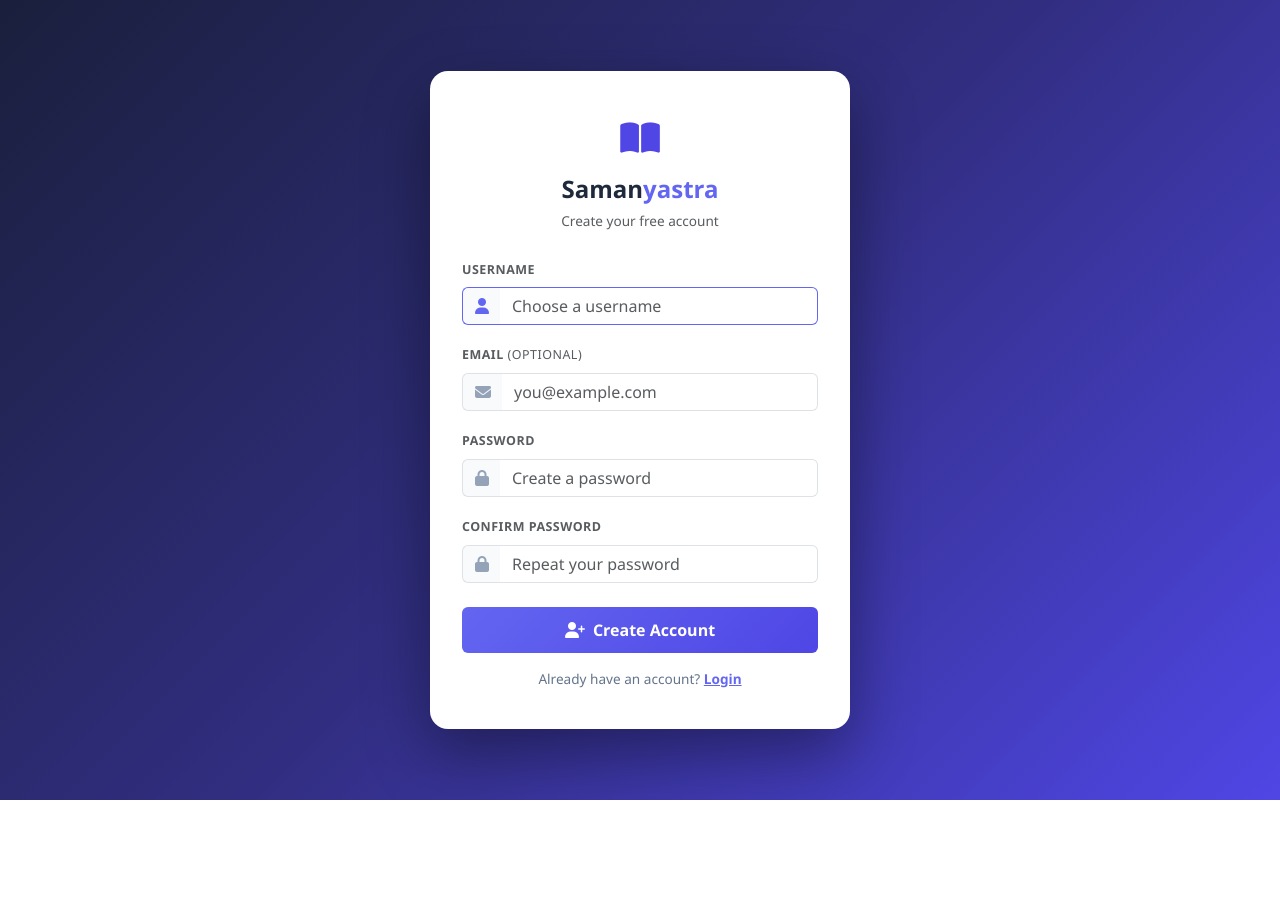
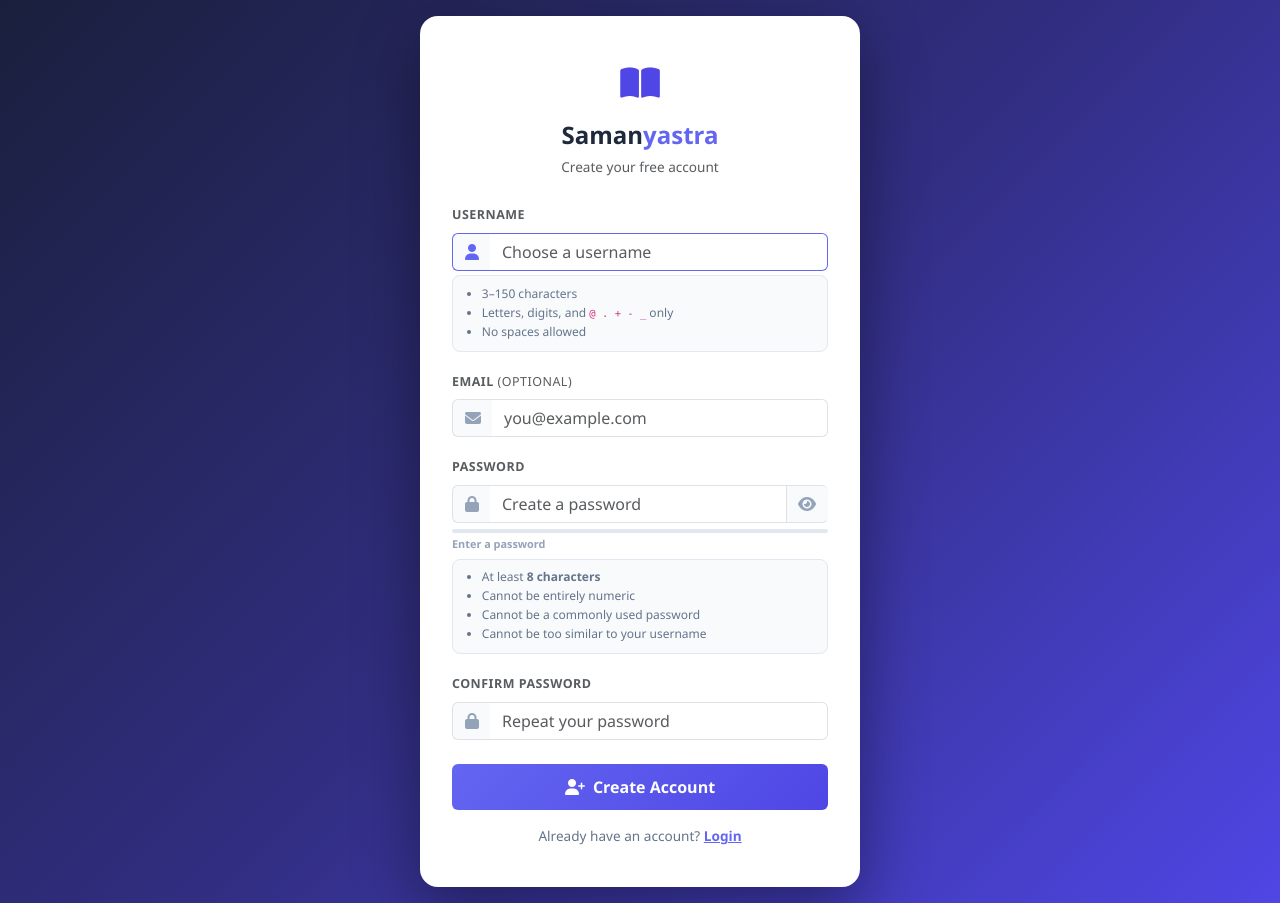
Before and after one commit to Kavitha-Bali/samanyastra-book, a Django app: page /register/ in a window 1280 px wide. Before the commit the page ends 800 px from the top, so only its background shows below. Run offline with Django 5.2, Linux system fonts and the light colour scheme.

Commit message:
Enforce Django password/username validation on registration and lock admin panel to staff only
- user_register: run all four AUTH_PASSWORD_VALIDATORS via validate_password(),
  add UnicodeUsernameValidator for username format, case-insensitive duplicate check,
  return list of errors and preserve filled-in form values on failure
- register.html: show multiple errors as a list, username hint box, password
  requirement hint box, live strength bar, show/hide toggle, confirm-match indicator
- AdminPanelGuardMiddleware: blocks every /panel/* URL for non-staff users at
  middleware level before any view runs; redirects to /shop/ with an error message
- panel_login: redirect authenticated non-staff users to /shop/ immediately
- book_detail.html: remove staff-only Upload Cover shortcut from customer page

Co-Authored-By: Claude Sonnet 4.6 <noreply@anthropic.com>

```diff
--- a/books/templates/books/user/book_detail.html
+++ b/books/templates/books/user/book_detail.html
@@ -26,12 +26,6 @@
              style="width:100%;aspect-ratio:3/4;background:linear-gradient(160deg,#e0e7ff 0%,#c7d2fe 60%,#a5b4fc 100%);display:flex;flex-direction:column;align-items:center;justify-content:center;gap:0.75rem;">
           <i class="fas fa-book-open" style="font-size:5rem;color:#6366f1;opacity:0.35;"></i>
           <span style="font-size:0.75rem;color:#6366f1;font-weight:700;letter-spacing:3px;text-transform:uppercase;opacity:0.5;">No Cover</span>
-          {% if request.user.is_staff %}
-          <a href="{% url 'panel-book-edit' book.id %}"
-             style="margin-top:0.5rem;background:#6366f1;color:#fff;border-radius:8px;padding:6px 16px;font-size:0.78rem;font-weight:700;text-decoration:none;">
-            <i class="fas fa-upload me-1"></i>Upload Cover
-          </a>
-          {% endif %}
         </div>
       {% endif %}
 
--- a/books/templates/books/user/register.html
+++ b/books/templates/books/user/register.html
@@ -11,7 +11,7 @@
   <link rel="stylesheet" href="https://cdnjs.cloudflare.com/ajax/libs/font-awesome/6.5.1/css/all.min.css"/>
   <style>
     body { background: linear-gradient(135deg, #1a1f3c 0%, #312e81 50%, #4f46e5 100%); min-height: 100vh; font-family: 'Segoe UI', sans-serif; }
-    .auth-card { background: #fff; border-radius: 18px; padding: 2.5rem 2rem; width: 100%; max-width: 420px; box-shadow: 0 24px 64px rgba(0,0,0,0.4); }
+    .auth-card { background: #fff; border-radius: 18px; padding: 2.5rem 2rem; width: 100%; max-width: 440px; box-shadow: 0 24px 64px rgba(0,0,0,0.4); }
     .auth-logo { font-size: 2.2rem; color: #4f46e5; }
     .brand-name { font-size: 1.5rem; font-weight: 800; color: #1e293b; }
     .brand-name span { color: #6366f1; }
@@ -21,6 +21,11 @@
     .input-group:focus-within .input-group-text { border-color: #6366f1; color: #6366f1; }
     .btn-auth { background: linear-gradient(135deg, #6366f1, #4f46e5); border: none; font-weight: 700; padding: 0.7rem; font-size: 1rem; }
     .btn-auth:hover { opacity: 0.9; transform: translateY(-1px); box-shadow: 0 6px 20px rgba(99,102,241,0.4); }
+    .hint-box { background: #f8fafc; border: 1px solid #e2e8f0; border-radius: 8px; padding: 0.55rem 0.8rem; margin-top: 0.4rem; }
+    .hint-box li { font-size: 0.75rem; color: #64748b; margin-bottom: 1px; }
+    .strength-bar { height: 4px; border-radius: 2px; background: #e2e8f0; margin-top: 6px; overflow: hidden; }
+    .strength-fill { height: 100%; border-radius: 2px; width: 0; transition: width 0.3s, background 0.3s; }
+    .strength-label { font-size: 0.68rem; font-weight: 700; margin-top: 3px; }
   </style>
 </head>
 <body class="d-flex align-items-center justify-content-center p-3">
@@ -31,42 +36,88 @@
     <p class="text-muted mt-1" style="font-size:0.85rem;">Create your free account</p>
   </div>
 
-  {% if error %}
-    <div class="alert alert-danger d-flex align-items-center gap-2 py-2" role="alert">
-      <i class="fas fa-exclamation-circle"></i> {{ error }}
+  {% if errors %}
+    <div class="alert alert-danger py-2" role="alert">
+      <div class="d-flex align-items-center gap-2 mb-1">
+        <i class="fas fa-exclamation-circle"></i>
+        <strong style="font-size:0.85rem;">Please fix the following:</strong>
+      </div>
+      <ul class="mb-0 ps-3" style="font-size:0.82rem;">
+        {% for err in errors %}<li>{{ err }}</li>{% endfor %}
+      </ul>
     </div>
   {% endif %}
 
-  <form method="post">
+  <form method="post" id="registerForm">
     {% csrf_token %}
+
+    <!-- Username -->
     <div class="mb-3">
       <label class="form-label fw-semibold text-muted" style="font-size:0.78rem;text-transform:uppercase;letter-spacing:0.5px;">Username</label>
       <div class="input-group">
         <span class="input-group-text"><i class="fas fa-user"></i></span>
-        <input type="text" name="username" class="form-control" placeholder="Choose a username" required autofocus/>
+        <input type="text" name="username" id="usernameInput"
+               class="form-control" placeholder="Choose a username"
+               value="{{ form_data.username|default:'' }}"
+               minlength="3" maxlength="150" required autofocus/>
+      </div>
+      <div class="hint-box mt-1">
+        <ul class="mb-0 ps-3">
+          <li>3–150 characters</li>
+          <li>Letters, digits, and <code>@ . + - _</code> only</li>
+          <li>No spaces allowed</li>
+        </ul>
       </div>
     </div>
+
+    <!-- Email -->
     <div class="mb-3">
-      <label class="form-label fw-semibold text-muted" style="font-size:0.78rem;text-transform:uppercase;letter-spacing:0.5px;">Email <span class="text-muted fw-normal">(optional)</span></label>
+      <label class="form-label fw-semibold text-muted" style="font-size:0.78rem;text-transform:uppercase;letter-spacing:0.5px;">Email <span class="fw-normal">(optional)</span></label>
       <div class="input-group">
         <span class="input-group-text"><i class="fas fa-envelope"></i></span>
-        <input type="email" name="email" class="form-control" placeholder="you@example.com"/>
+        <input type="email" name="email" class="form-control" placeholder="you@example.com"
+               value="{{ form_data.email|default:'' }}"/>
       </div>
     </div>
+
+    <!-- Password -->
     <div class="mb-3">
       <label class="form-label fw-semibold text-muted" style="font-size:0.78rem;text-transform:uppercase;letter-spacing:0.5px;">Password</label>
       <div class="input-group">
         <span class="input-group-text"><i class="fas fa-lock"></i></span>
-        <input type="password" name="password" class="form-control" placeholder="Create a password" required/>
+        <input type="password" name="password" id="passwordInput"
+               class="form-control" placeholder="Create a password"
+               minlength="8" required/>
+        <button type="button" class="input-group-text" id="togglePwd" style="cursor:pointer;border-left:none;background:#f8fafc;">
+          <i class="fas fa-eye" id="togglePwdIcon" style="color:#94a3b8;"></i>
+        </button>
+      </div>
+      <!-- Strength bar -->
+      <div class="strength-bar"><div class="strength-fill" id="strengthFill"></div></div>
+      <div class="strength-label" id="strengthLabel" style="color:#94a3b8;">Enter a password</div>
+      <!-- Requirements -->
+      <div class="hint-box">
+        <ul class="mb-0 ps-3">
+          <li>At least <strong>8 characters</strong></li>
+          <li>Cannot be entirely numeric</li>
+          <li>Cannot be a commonly used password</li>
+          <li>Cannot be too similar to your username</li>
+        </ul>
       </div>
     </div>
+
+    <!-- Confirm Password -->
     <div class="mb-4">
       <label class="form-label fw-semibold text-muted" style="font-size:0.78rem;text-transform:uppercase;letter-spacing:0.5px;">Confirm Password</label>
       <div class="input-group">
         <span class="input-group-text"><i class="fas fa-lock"></i></span>
-        <input type="password" name="password2" class="form-control" placeholder="Repeat your password" required/>
+        <input type="password" name="password2" id="password2Input"
+               class="form-control" placeholder="Repeat your password"
+               minlength="8" required/>
       </div>
+      <div id="matchMsg" style="font-size:0.72rem;margin-top:4px;display:none;"></div>
     </div>
+
     <button type="submit" class="btn btn-auth btn-primary w-100 text-white">
       <i class="fas fa-user-plus me-2"></i>Create Account
     </button>
@@ -76,6 +127,60 @@
     Already have an account? <a href="{% url 'user-login' %}" style="color:#6366f1;font-weight:600;">Login</a>
   </p>
 </div>
+
 <script src="https://cdn.jsdelivr.net/npm/bootstrap@5.3.3/dist/js/bootstrap.bundle.min.js"></script>
+<script>
+/* ── Show/hide password ── */
+document.getElementById('togglePwd').addEventListener('click', function () {
+  var inp  = document.getElementById('passwordInput');
+  var icon = document.getElementById('togglePwdIcon');
+  if (inp.type === 'password') {
+    inp.type = 'text';
+    icon.className = 'fas fa-eye-slash';
+  } else {
+    inp.type = 'password';
+    icon.className = 'fas fa-eye';
+  }
+});
+
+/* ── Password strength indicator ── */
+document.getElementById('passwordInput').addEventListener('input', function () {
+  var val   = this.value;
+  var fill  = document.getElementById('strengthFill');
+  var label = document.getElementById('strengthLabel');
+  var score = 0;
+  if (val.length >= 8)  score++;
+  if (val.length >= 12) score++;
+  if (/[A-Z]/.test(val)) score++;
+  if (/[0-9]/.test(val)) score++;
+  if (/[^A-Za-z0-9]/.test(val)) score++;
+  var levels = [
+    { w: '0%',   c: '#e2e8f0', t: 'Enter a password' },
+    { w: '25%',  c: '#ef4444', t: 'Too weak' },
+    { w: '50%',  c: '#f59e0b', t: 'Weak' },
+    { w: '65%',  c: '#f59e0b', t: 'Fair' },
+    { w: '85%',  c: '#10b981', t: 'Strong' },
+    { w: '100%', c: '#059669', t: 'Very strong' },
+  ];
+  var lvl = val.length === 0 ? levels[0] : levels[Math.min(score, 5)];
+  fill.style.width      = lvl.w;
+  fill.style.background = lvl.c;
+  label.textContent     = lvl.t;
+  label.style.color     = lvl.c;
+});
+
+/* ── Confirm password match indicator ── */
+document.getElementById('password2Input').addEventListener('input', function () {
+  var msg = document.getElementById('matchMsg');
+  var p1  = document.getElementById('passwordInput').value;
+  if (this.value.length === 0) { msg.style.display = 'none'; return; }
+  msg.style.display = 'block';
+  if (this.value === p1) {
+    msg.innerHTML = '<i class="fas fa-check-circle" style="color:#10b981;"></i> <span style="color:#10b981;font-weight:600;">Passwords match</span>';
+  } else {
+    msg.innerHTML = '<i class="fas fa-times-circle" style="color:#ef4444;"></i> <span style="color:#ef4444;font-weight:600;">Passwords do not match</span>';
+  }
+});
+</script>
 </body>
 </html>
--- a/books/views.py
+++ b/books/views.py
@@ -3,6 +3,9 @@ from django.shortcuts import render, get_object_or_404, redirect
 from django.contrib.auth import authenticate, login, logout
 from django.contrib.auth.decorators import login_required, user_passes_test
 from django.contrib.auth.models import User
+from django.contrib.auth.password_validation import validate_password
+from django.contrib.auth.validators import UnicodeUsernameValidator
+from django.core.exceptions import ValidationError
 from django.contrib import messages
 from django.utils import timezone
 from django.http import JsonResponse, FileResponse
@@ -74,8 +77,11 @@ def home_buy_now(request, book_id):
 # ════════════════════════════════════
 
 def panel_login(request):
-    if request.user.is_authenticated and request.user.is_staff:
-        return redirect('panel-dashboard')
+    if request.user.is_authenticated:
+        if request.user.is_staff:
+            return redirect('panel-dashboard')
+        messages.error(request, 'You do not have permission to access the admin panel.')
+        return redirect('user-home')
     error = None
     if request.method == 'POST':
         u = authenticate(request, username=request.POST['username'], password=request.POST['password'])
@@ -315,19 +321,51 @@ def panel_promo_delete(request, promo_id):
 def user_register(request):
     if request.user.is_authenticated:
         return redirect('user-home')
-    error = None
+    errors = []
+    form_data = {}
     if request.method == 'POST':
         d = request.POST
-        if d['password'] != d['password2']:
-            error = 'Passwords do not match.'
-        elif User.objects.filter(username=d['username']).exists():
-            error = 'Username already taken.'
-        else:
-            u = User.objects.create_user(username=d['username'], email=d.get('email', ''), password=d['password'])
+        username  = d.get('username', '').strip()
+        email     = d.get('email', '').strip()
+        password  = d.get('password', '')
+        password2 = d.get('password2', '')
+        form_data = {'username': username, 'email': email}
+
+        # 1. Username format — letters, digits, @/./+/-/_ only
+        try:
+            UnicodeUsernameValidator()(username)
+        except ValidationError as e:
+            errors.extend(e.messages)
+
+        # 2. Username length
+        if len(username) < 3:
+            errors.append('Username must be at least 3 characters.')
+        elif len(username) > 150:
+            errors.append('Username must be 150 characters or fewer.')
+
+        # 3. Username already taken (case-insensitive)
+        if not errors:
+            if User.objects.filter(username__iexact=username).exists():
+                errors.append('That username is already taken.')
+
+        # 4. Passwords match
+        if password != password2:
+            errors.append('Passwords do not match.')
+
+        # 5. Django password validators (length, similarity, common, numeric)
+        if not errors:
+            try:
+                validate_password(password, user=User(username=username, email=email))
+            except ValidationError as e:
+                errors.extend(e.messages)
+
+        if not errors:
+            u = User.objects.create_user(username=username, email=email, password=password)
             UserProfile.objects.create(user=u)
             login(request, u)
             return redirect('user-home')
-    return render(request, 'books/user/register.html', {'error': error})
+
+    return render(request, 'books/user/register.html', {'errors': errors, 'form_data': form_data})
 
 
 def user_login(request):
--- a/samanyastra_book/settings.py
+++ b/samanyastra_book/settings.py
@@ -34,6 +34,7 @@ MIDDLEWARE = [
     'django.contrib.auth.middleware.AuthenticationMiddleware',
     'django.contrib.messages.middleware.MessageMiddleware',
     'django.middleware.clickjacking.XFrameOptionsMiddleware',
+    'books.middleware.AdminPanelGuardMiddleware',
 ]
 
 ROOT_URLCONF = 'samanyastra_book.urls'
```
Also changed, not shown: books/middleware.py (added, +20 -0 lines).
